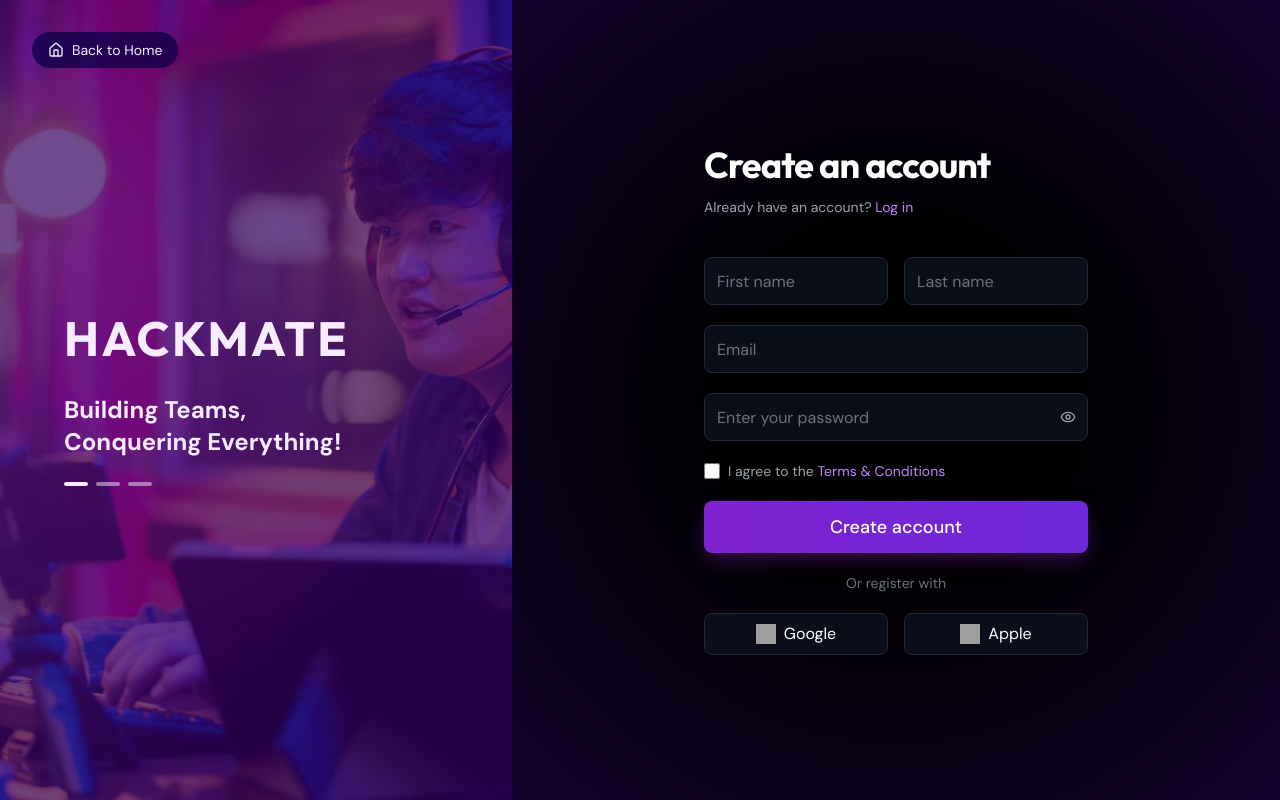
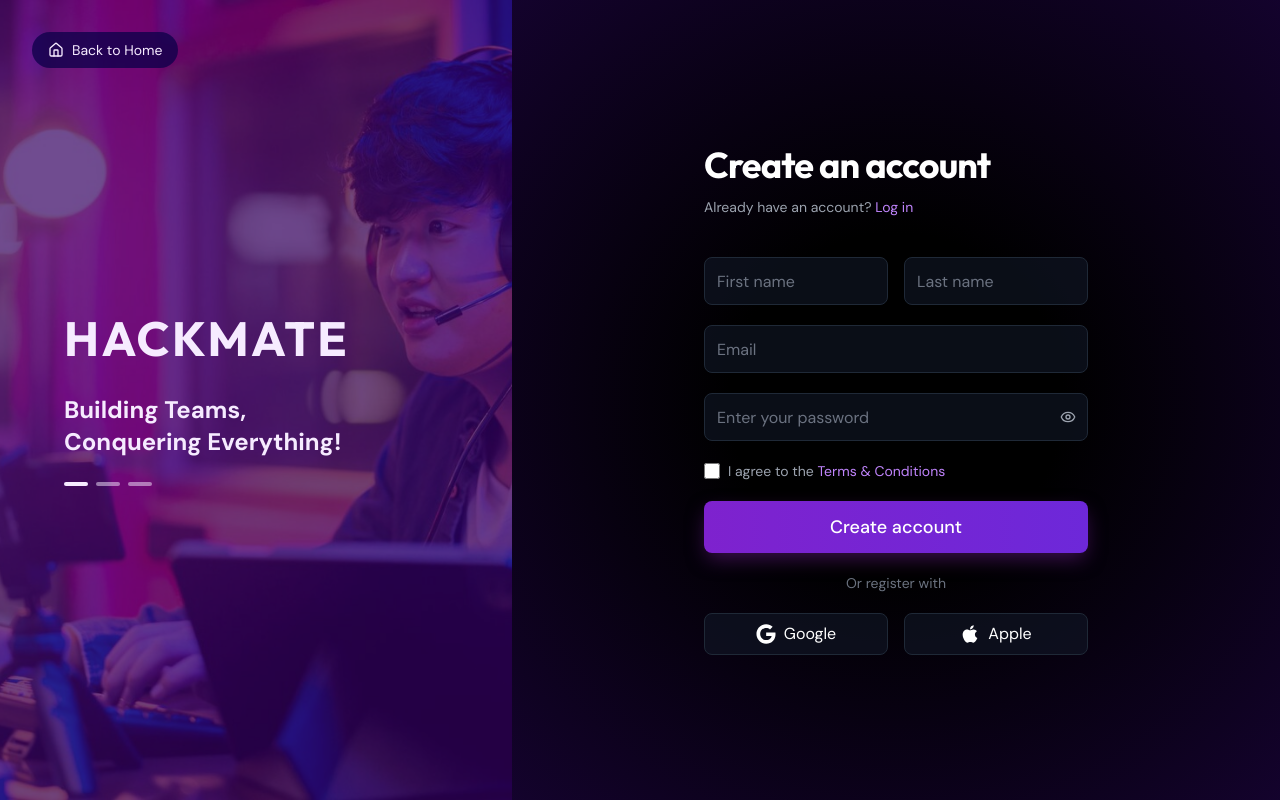
Before and after one commit to swarali1808/HackMate_Personal, a React (Vite) app in the folder frontend/: page /signup in a window 1280 px wide. Built offline with nearby package versions, Linux system fonts and the light colour scheme; grey boxes are pictures that could not be loaded.

Commit message:
fixed icons in signup and login

```diff
--- a/frontend/src/Pages/Login_signup/LoginPage.jsx
+++ b/frontend/src/Pages/Login_signup/LoginPage.jsx
@@ -4,6 +4,7 @@ import { Link } from "react-router-dom";
 import { motion } from "framer-motion";
 // Fix 1: Comment out the direct import and use a placeholder or public URL instead
 import image2 from "../../Assets/loginimg.jpg";
+import { FaGoogle, FaApple } from "react-icons/fa";
 
 const LoginPage = () => {
   const [showPassword, setShowPassword] = useState(false);
@@ -219,9 +220,7 @@ const LoginPage = () => {
                 whileHover={{ scale: 1.03, borderColor: "#6d28d9" }}
                 whileTap={{ scale: 0.97 }}
               >
-                <img
-                  src="/api/placeholder/20/20"
-                  alt="Google"
+                <FaGoogle
                   className="w-5 h-5 mr-2"
                 />
                 Google
@@ -232,9 +231,7 @@ const LoginPage = () => {
                 whileHover={{ scale: 1.03, borderColor: "#6d28d9" }}
                 whileTap={{ scale: 0.97 }}
               >
-                <img
-                  src="/api/placeholder/20/20"
-                  alt="Github"
+                <FaApple
                   className="w-5 h-5 mr-2"
                 />
                 Github
--- a/frontend/src/Pages/Login_signup/SignUpPage.jsx
+++ b/frontend/src/Pages/Login_signup/SignUpPage.jsx
@@ -3,6 +3,7 @@ import { Eye, EyeOff, Home } from "lucide-react";
 import { Link } from "react-router-dom";
 import { motion } from "framer-motion";
 import image1 from "../../Assets/signupimg.jpg"; // Placeholder for the image
+import { FaGoogle, FaApple } from "react-icons/fa";
 
 const SignUpPage = () => {
   const [showPassword, setShowPassword] = useState(false);
@@ -296,9 +297,7 @@ const SignUpPage = () => {
                 whileHover={{ scale: 1.03, borderColor: "#6d28d9" }}
                 whileTap={{ scale: 0.97 }}
               >
-                <img
-                  src="/api/placeholder/20/20"
-                  alt="Google"
+                <FaGoogle
                   className="w-5 h-5 mr-2"
                 />
                 Google
@@ -309,9 +308,7 @@ const SignUpPage = () => {
                 whileHover={{ scale: 1.03, borderColor: "#6d28d9" }}
                 whileTap={{ scale: 0.97 }}
               >
-                <img
-                  src="/api/placeholder/20/20"
-                  alt="Apple"
+                <FaApple
                   className="w-5 h-5 mr-2"
                 />
                 Apple
```
